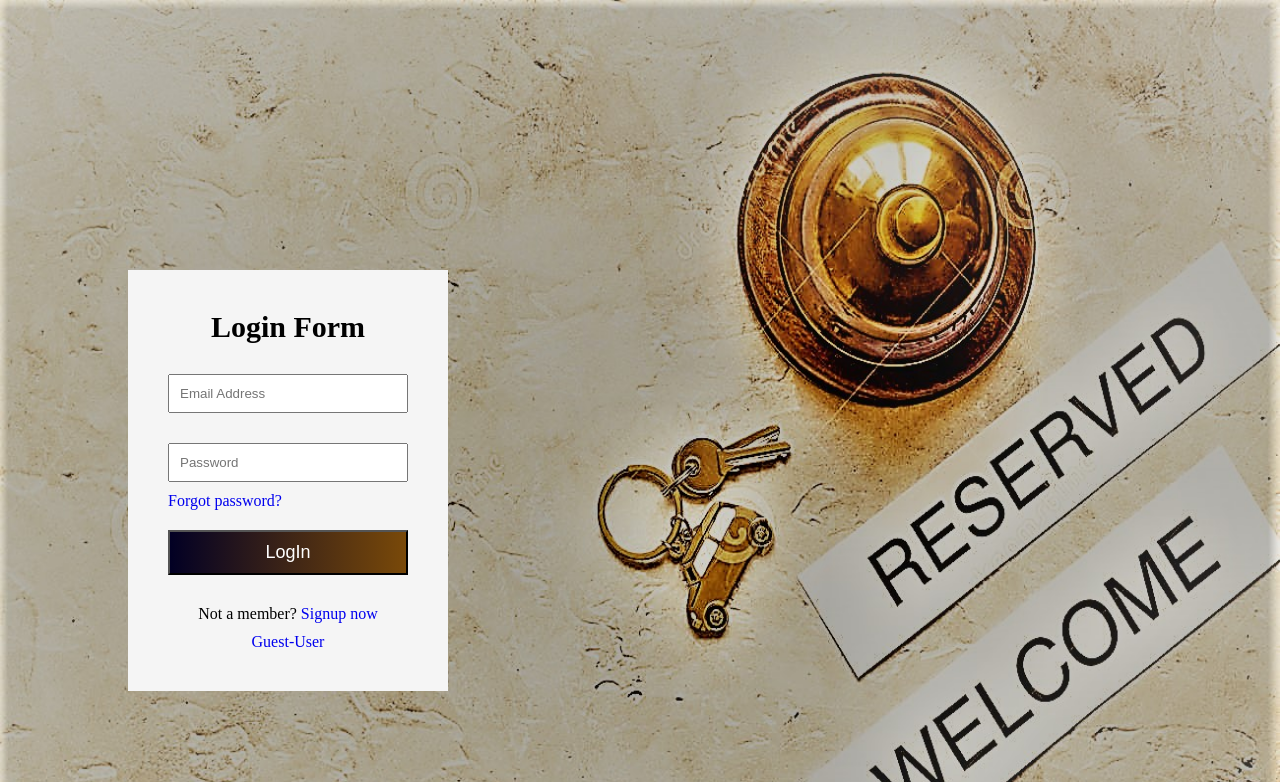
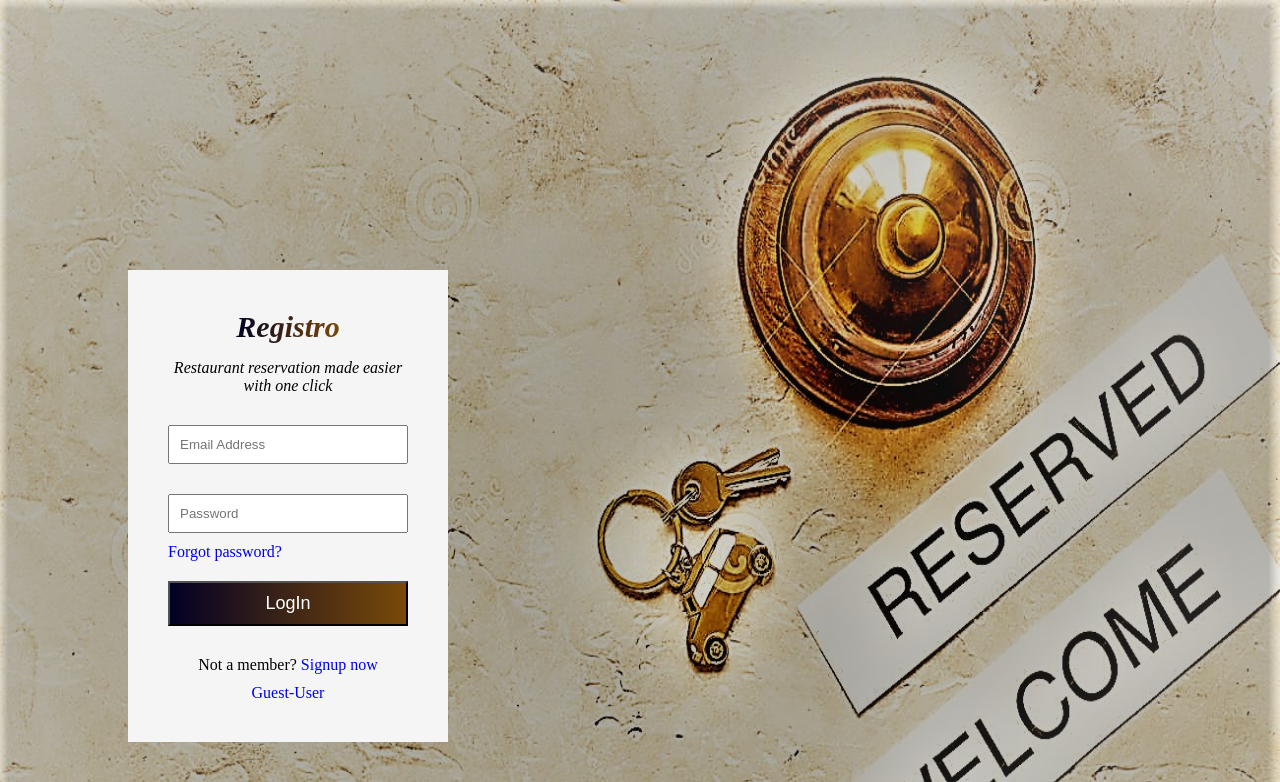
Before and after one commit to HBTHAK01/Restaurant_Reservation_System, a Flask app: page / in a window 1280 px wide. Shown: the top 782 px of the page. Run offline with Flask 2, Linux system fonts and the light colour scheme.

Commit message:
add web app name and description

```diff
--- a/static/css/index.css
+++ b/static/css/index.css
@@ -30,8 +30,19 @@ body{
     text-align: center;
 }
 
-.header > h1{
+.header > label{
     font-size: 30px;
+    font-weight: bolder;
+    font-style: italic;
+    background: linear-gradient(90deg, rgba(2,0,36,1) 0%, rgba(121,73,9,1) 100%, rgba(0,212,255,1) 100%);
+    -webkit-background-clip: text;
+    background-clip: text;
+    -webkit-text-fill-color: transparent;
+
+}
+.header > p{
+    margin-top: 15px;
+    font-style: italic;
 }
 .body{
     text-align: center;
@@ -72,7 +83,6 @@ button{
 }
 
 
-
 @media screen and (max-width: 900px) {
     body{
         background-position: center top;
--- a/templates/index.html
+++ b/templates/index.html
@@ -10,7 +10,8 @@
 <section class = "log-in">
     <div class = container>
         <div class = "header">
-            <h1>Login Form</h1>
+            <label>Registro</label>
+            <p>Restaurant reservation made easier with one click</p>
         </div>
         <div class = "body">
             <form>
--- a/templates/sign_up.html
+++ b/templates/sign_up.html
@@ -10,7 +10,7 @@
 <section class = "log-in">
     <div class = container>
         <div class = "header">
-            <h1>Sign Up Form</h1>
+            <label>Sign Up Form</label>
         </div>
         <div class = "body">
             <form>
```
Also changed, not shown: static/css/sign_up.css (+7 -1 lines).
